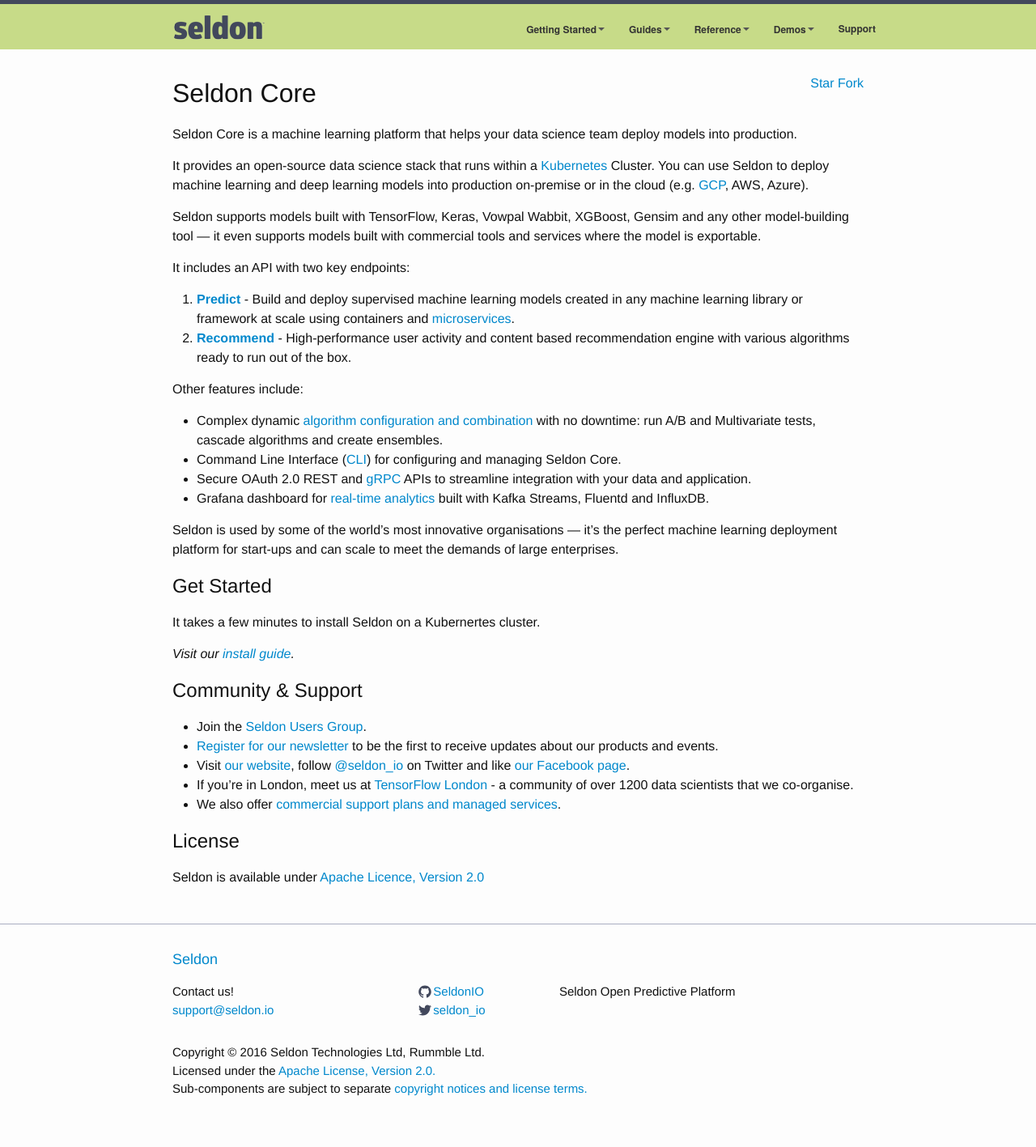
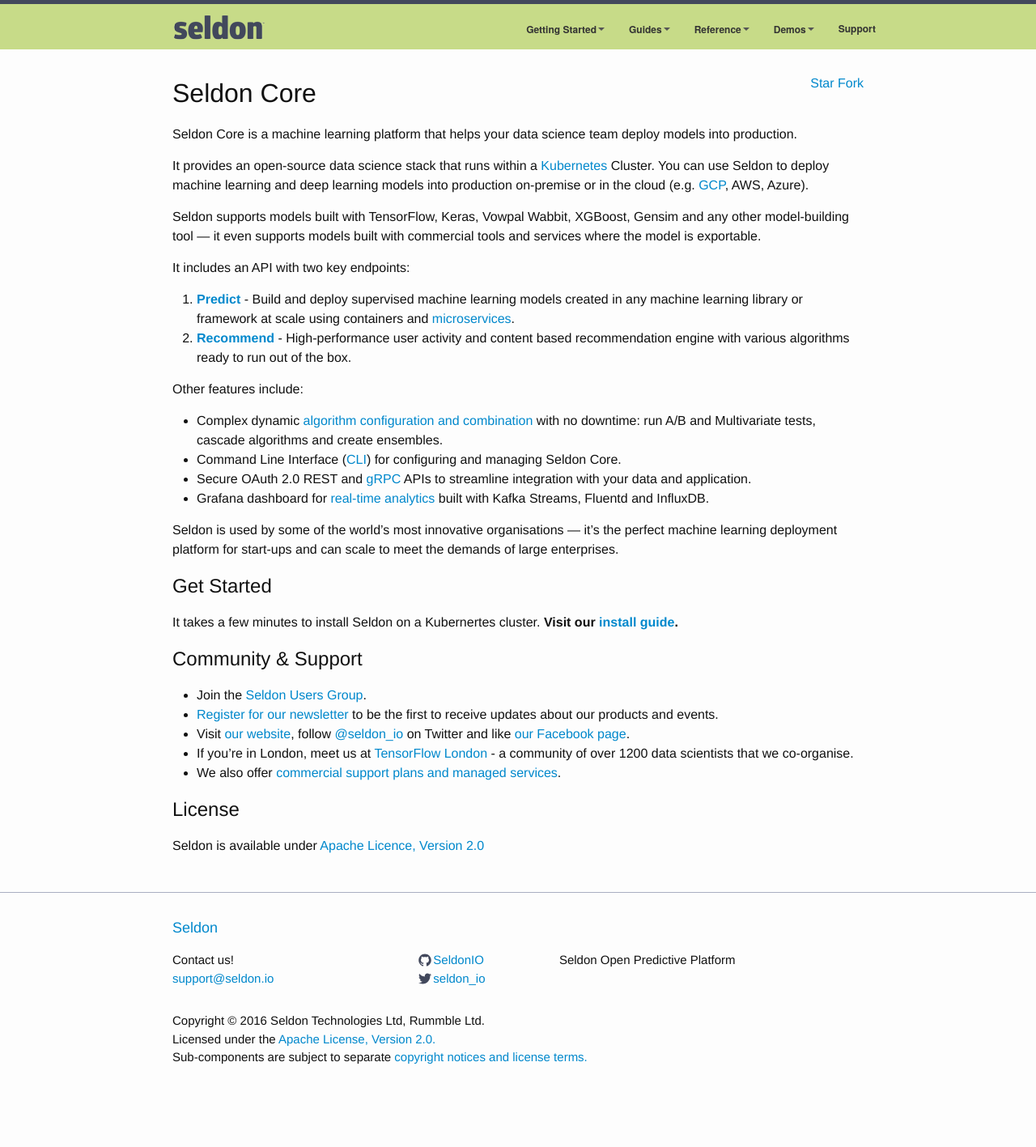
Before and after one commit to SeldonIO/seldonio.github.com, a Jekyll site: the page built from index.md, in a window 1280 px wide. Shown: the whole page at 81% size. Built offline with Jekyll 4.4.1, drawn with Linux system fonts in a browser that asks for light colours; after the commit the page ends 1378 px from its top, so only the background shows below that; grey boxes are pictures that could not be loaded.

```diff
--- a/index.md
+++ b/index.md
@@ -27,9 +27,7 @@ Seldon is used by some of the world's most innovative organisations — it's the
 
 ## Get Started
 
-It takes a few minutes to install Seldon on a Kubernertes cluster.
-
-*Visit our [install guide](install.html).*
+It takes a few minutes to install Seldon on a Kubernertes cluster. **Visit our [install guide](install.html).**
 
 ## Community & Support
 
```
